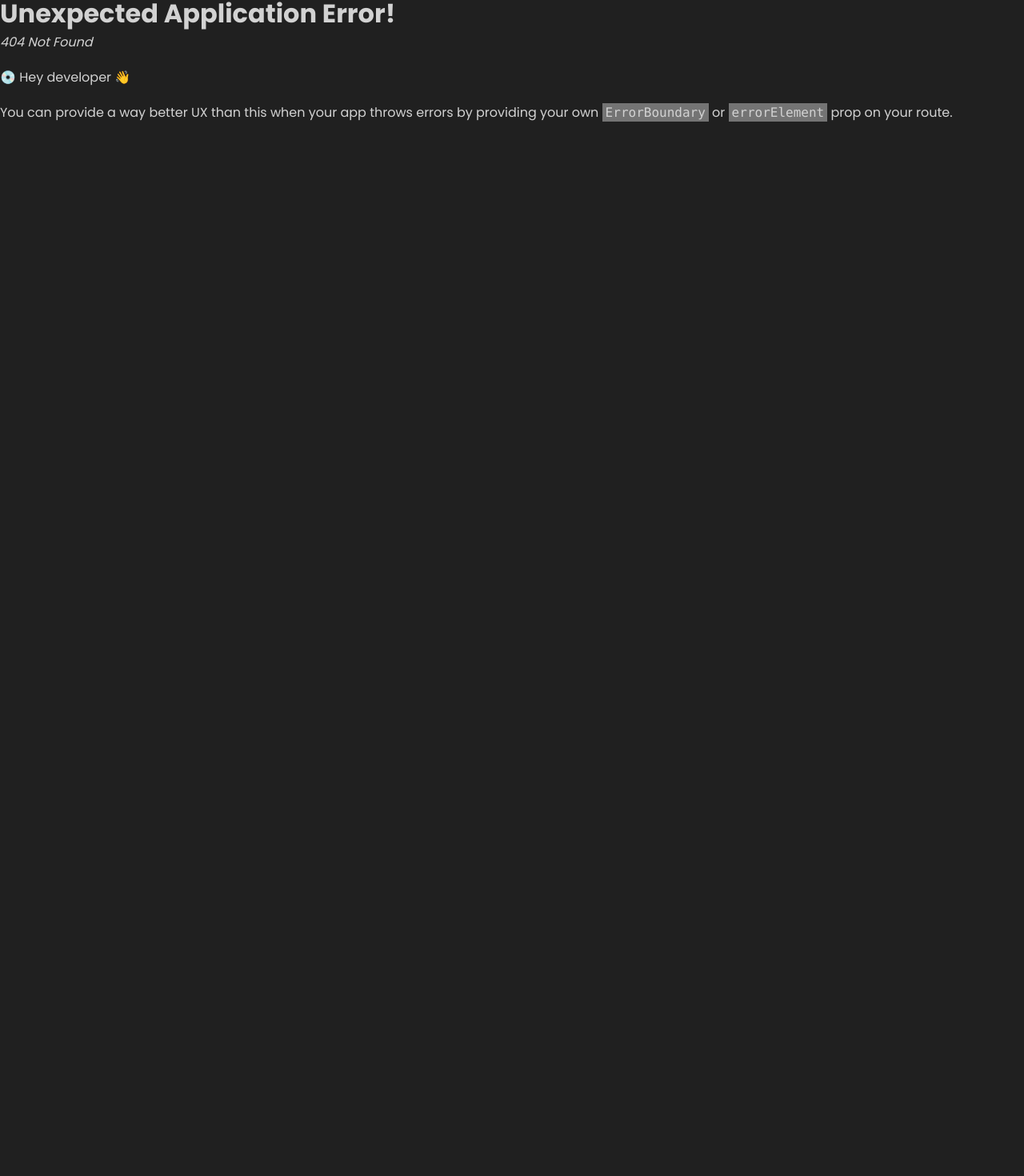
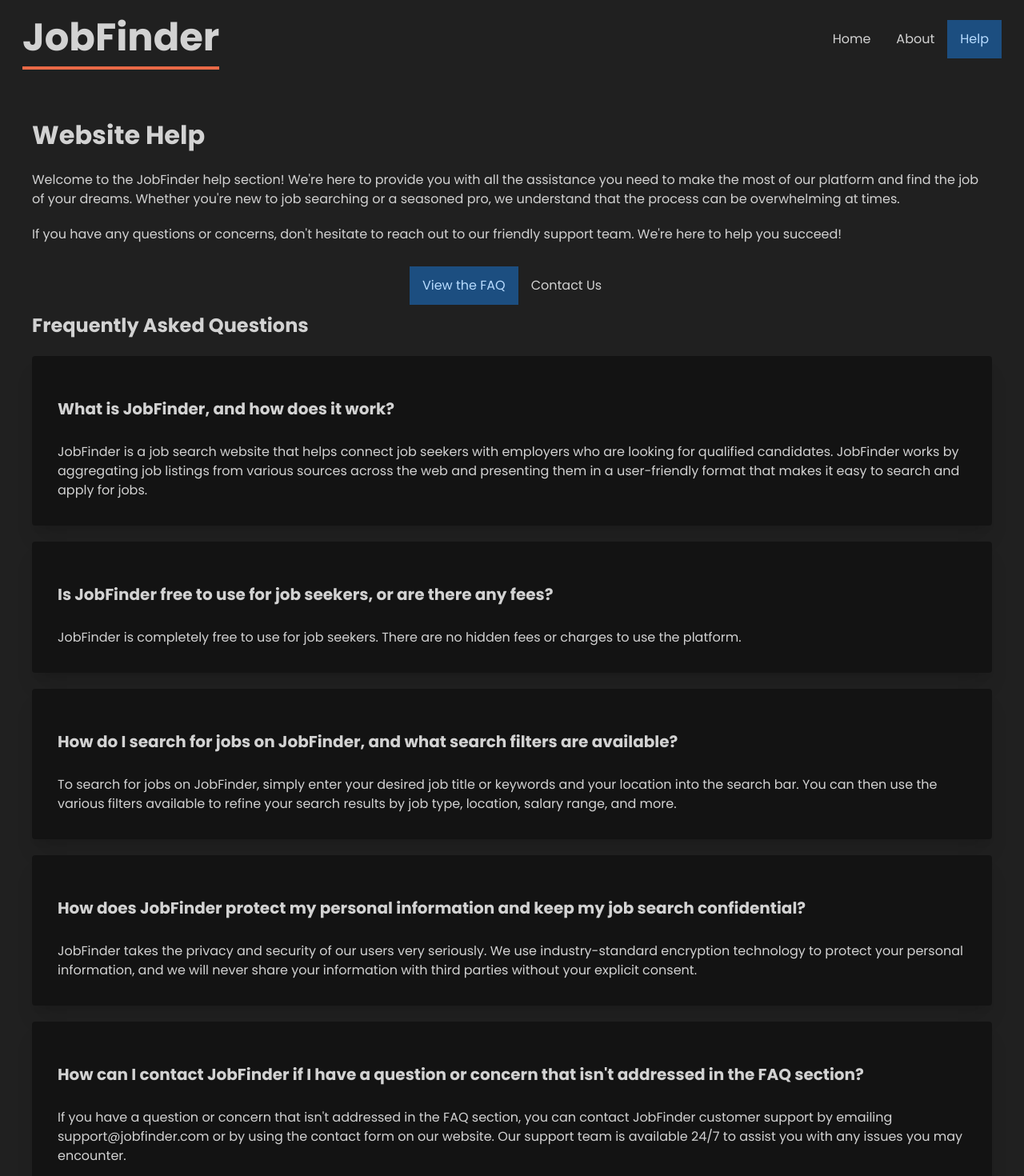
Before and after one commit to michaeleii/jobfinder, a React (Vite) app: page /help/faq in a window 1280 px wide. Before the commit this address had no page. Shown: the part 7-1477 px from the top of the page at 80% size. Before the commit the page ends 800 px from the top, so only its background shows below. Built offline with nearby package versions, Linux system fonts and the light colour scheme.

Commit message:
Add help section

```diff
--- a/src/index.css
+++ b/src/index.css
@@ -15,12 +15,8 @@ h2 {
 	@apply text-[32px] font-bold;
 }
 
-.btn {
-	@apply border-0 p-[8px] rounded-[4px] text-white cursor-pointer;
-}
-
-.btn-primary {
-	@apply bg-primary;
+h3 {
+	@apply text-[24px] font-bold;
 }
 
 /* navbar */
--- /dev/null
+++ b/src/layouts/HelpLayout.tsx
@@ -0,0 +1,32 @@
+import { NavLink, Outlet } from "react-router-dom";
+
+function HelpLayout() {
+	return (
+		<div>
+			<h2>Website Help</h2>
+			<p>
+				Welcome to the JobFinder help section! We're here to provide you with
+				all the assistance you need to make the most of our platform and find
+				the job of your dreams. Whether you're new to job searching or a
+				seasoned pro, we understand that the process can be overwhelming at
+				times.
+			</p>
+			<p>
+				If you have any questions or concerns, don't hesitate to reach out to
+				our friendly support team. We're here to help you succeed!
+			</p>
+			<nav className="navbar justify-center">
+				<ul className="menu menu-horizontal bg-base-100">
+					<li>
+						<NavLink to="faq">View the FAQ</NavLink>
+					</li>
+					<li>
+						<NavLink to="contact">Contact Us</NavLink>
+					</li>
+				</ul>
+			</nav>
+			<Outlet />
+		</div>
+	);
+}
+export default HelpLayout;
--- a/src/layouts/RootLayout.tsx
+++ b/src/layouts/RootLayout.tsx
@@ -13,6 +13,9 @@ function RootLayout() {
 						<li>
 							<NavLink to="about">About</NavLink>
 						</li>
+						<li>
+							<NavLink to="help">Help</NavLink>
+						</li>
 					</ul>
 				</nav>
 			</header>
--- /dev/null
+++ b/src/pages/help/Contact.tsx
@@ -0,0 +1,36 @@
+function Contact() {
+	return (
+		<div className="">
+			<h3>Contact Us</h3>
+			<form className="mt-[30px]">
+				<div className="form-control w-full max-w-xs">
+					<label className="label">
+						<span className="label-text">Your email:</span>
+					</label>
+					<input
+						type="email"
+						name="email"
+						className="input input-bordered input-secondary w-full max-w-xs"
+						required
+					/>
+				</div>
+
+				<div className="form-control w-full max-w-xs">
+					<label className="label">
+						<span className="label-text">Your message:</span>
+					</label>
+					<textarea
+						name="message"
+						className="text-area textarea-bordered textarea-secondary textarea-xs w-full max-w-xs"
+						required
+					></textarea>
+				</div>
+				<div className="form-control w-full max-w-xs mt-5">
+					<button className="btn btn-primary">Submit</button>
+				</div>
+			</form>
+		</div>
+	);
+}
+
+export default Contact;
--- /dev/null
+++ b/src/pages/help/FAQ.tsx
@@ -0,0 +1,90 @@
+function FAQ() {
+	return (
+		<div className="faq flex flex-col gap-5">
+			<h3>Frequently Asked Questions</h3>
+
+			<div className="card bg-[rgba(0,0,0,0.4)] hover:bg-primary transition-colors duration-500 ease-in-out shadow-xl">
+				<div className="card-body">
+					<p className="card-title">
+						<strong>What is JobFinder, and how does it work?</strong>
+					</p>
+					<p className="pt-0 m-0">
+						JobFinder is a job search website that helps connect job seekers
+						with employers who are looking for qualified candidates. JobFinder
+						works by aggregating job listings from various sources across the
+						web and presenting them in a user-friendly format that makes it easy
+						to search and apply for jobs.
+					</p>
+				</div>
+			</div>
+
+			<div className="card bg-[rgba(0,0,0,0.4)] hover:bg-primary transition-colors duration-500 ease-in-out shadow-xl">
+				<div className="card-body">
+					<p className="card-title">
+						<strong>
+							Is JobFinder free to use for job seekers, or are there any fees?
+						</strong>
+					</p>
+					<p className="pt-0 m-0">
+						JobFinder is completely free to use for job seekers. There are no
+						hidden fees or charges to use the platform.
+					</p>
+				</div>
+			</div>
+
+			<div className="card bg-[rgba(0,0,0,0.4)] hover:bg-primary transition-colors duration-500 ease-in-out shadow-xl">
+				<div className="card-body">
+					<p className="card-title">
+						<strong>
+							How do I search for jobs on JobFinder, and what search filters are
+							available?
+						</strong>
+					</p>
+					<p className="pt-0 m-0">
+						To search for jobs on JobFinder, simply enter your desired job title
+						or keywords and your location into the search bar. You can then use
+						the various filters available to refine your search results by job
+						type, location, salary range, and more.
+					</p>
+				</div>
+			</div>
+
+			<div className="card bg-[rgba(0,0,0,0.4)] hover:bg-primary transition-colors duration-500 ease-in-out shadow-xl">
+				<div className="card-body">
+					<p className="card-title">
+						<strong>
+							How does JobFinder protect my personal information and keep my job
+							search confidential?
+						</strong>
+					</p>
+					<p className="pt-0 m-0">
+						JobFinder takes the privacy and security of our users very
+						seriously. We use industry-standard encryption technology to protect
+						your personal information, and we will never share your information
+						with third parties without your explicit consent.
+					</p>
+				</div>
+			</div>
+
+			<div className="card bg-[rgba(0,0,0,0.4)] hover:bg-primary transition-colors duration-500 ease-in-out shadow-xl">
+				<div className="card-body">
+					<p className="card-title">
+						<strong>
+							How can I contact JobFinder if I have a question or concern that
+							isn't addressed in the FAQ section?
+						</strong>
+					</p>
+					<p className="m-0">
+						If you have a question or concern that isn't addressed in the FAQ
+						section, you can contact JobFinder customer support by emailing
+						support@jobfinder.com or by using the contact form on our website.
+						Our support team is available 24/7 to assist you with any issues you
+						may encounter.
+					</p>
+				</div>
+			</div>
+		</div>
+	);
+}
+
+export default FAQ;
```
Also changed, not shown: src/routes/Routes.tsx (+14 -2 lines).
